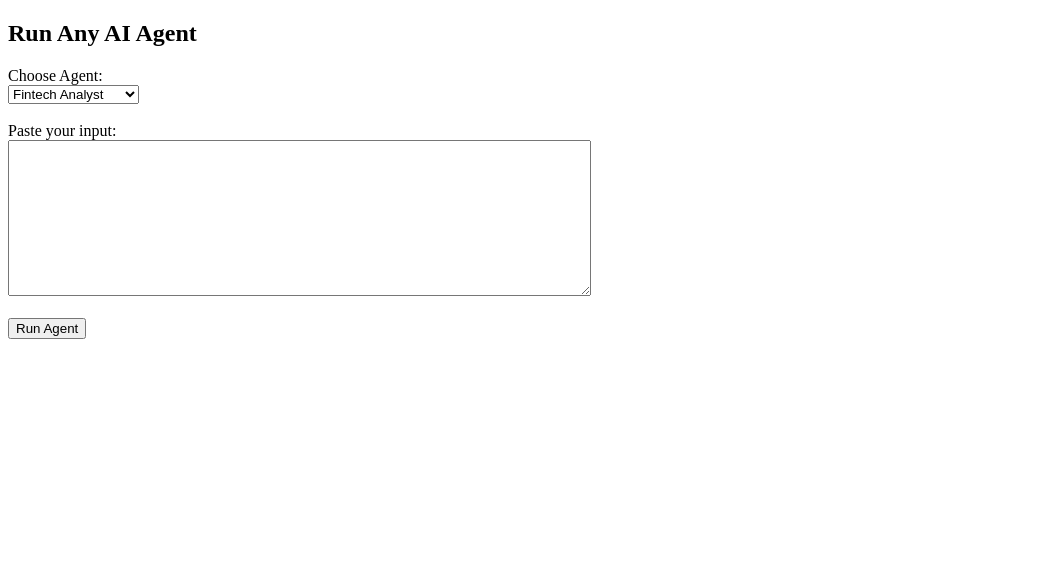
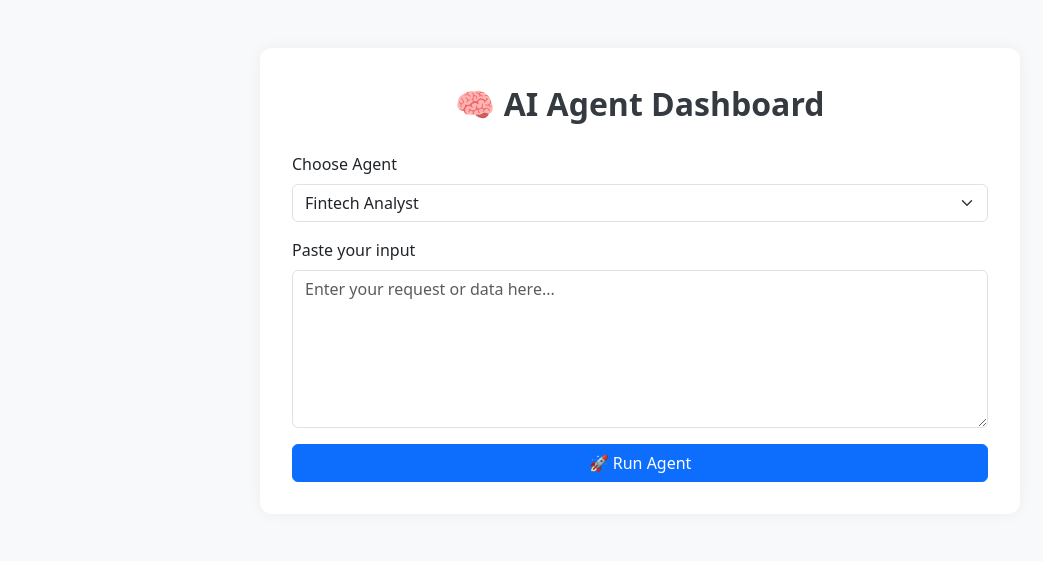
Before and after one commit to akanbiabiodun25/crewai-ai-dashboard, a Flask app: page / in a window 1280 px wide. Shown: the top 561 px of the page, without its empty margins (0-1043 px from the left). Run offline with Flask 3, Linux system fonts and the light colour scheme.

Commit message:
Styled dashboard with Bootstrap

```diff
--- a/templates/index.html
+++ b/templates/index.html
@@ -1,34 +1,84 @@
+<!-- templates/index.html -->
+
 <!DOCTYPE html>
-<html>
+<html lang="en">
 
 <head>
-    <title>AI Agent Dashboard</title>
+    <meta charset="UTF-8">
+    <title>🧠 AI Agent Dashboard</title>
+    <link href="https://cdn.jsdelivr.net/npm/bootstrap@5.3.3/dist/css/bootstrap.min.css" rel="stylesheet">
+    <style>
+        body {
+            background-color: #f8f9fa;
+        }
+
+        .agent-card {
+            background: white;
+            padding: 2rem;
+            border-radius: 12px;
+            box-shadow: 0 0 15px rgba(0, 0, 0, 0.05);
+        }
+
+        .agent-header {
+            font-size: 2rem;
+            font-weight: bold;
+            margin-bottom: 1.5rem;
+            color: #343a40;
+        }
+
+        .btn-run {
+            width: 100%;
+        }
+
+        .result-box {
+            white-space: pre-wrap;
+            background-color: #e9ecef;
+            padding: 1rem;
+            border-radius: 8px;
+            margin-top: 1rem;
+        }
+    </style>
 </head>
 
 <body>
-    <h2>Run Any AI Agent</h2>
+    <div class="container py-5">
+        <div class="row justify-content-center">
+            <div class="col-md-8 agent-card">
+                <div class="agent-header text-center">🧠 AI Agent Dashboard</div>
+
                 <form method="POST">
-        <label for="agent">Choose Agent:</label><br>
-        <select name="agent" id="agent">
+                    <div class="mb-3">
+                        <label for="agent" class="form-label">Choose Agent</label>
+                        <select name="agent" id="agent" class="form-select">
                             <option value="fintech">Fintech Analyst</option>
                             <option value="support">Support Bot</option>
                             <option value="payment">Payment Manager</option>
                             <option value="credit">Credit Advisor</option>
                             <option value="faq">FAQ Bot</option>
+                            <option value="sales">Sales Closer Agent</option>
+                            <option value="hiring">Hiring Funnel Agent</option>
+                            <!-- Add more here -->
+                        </select>
+                    </div>
 
-        </select><br><br>
+                    <div class="mb-3">
+                        <label for="user_input" class="form-label">Paste your input</label>
+                        <textarea name="user_input" id="user_input" rows="6" class="form-control"
+                            placeholder="Enter your request or data here..."></textarea>
+                    </div>
 
-        <label for="user_input">Paste your input:</label><br>
-        <textarea name="user_input" rows="10" cols="70"></textarea><br><br>
-
-        <input type="submit" value="Run Agent">
+                    <button type="submit" class="btn btn-primary btn-run">🚀 Run Agent</button>
                 </form>
 
                 {% if result %}
-    <hr>
-    <h3>AI Output:</h3>
-    <pre>{{ result }}</pre>
+                <div class="mt-4">
+                    <h5>AI Output:</h5>
+                    <div class="result-box">{{ result }}</div>
+                </div>
                 {% endif %}
+            </div>
+        </div>
+    </div>
 </body>
 
 </html>
```
Lines whose indentation alone changed are shown as unchanged.
